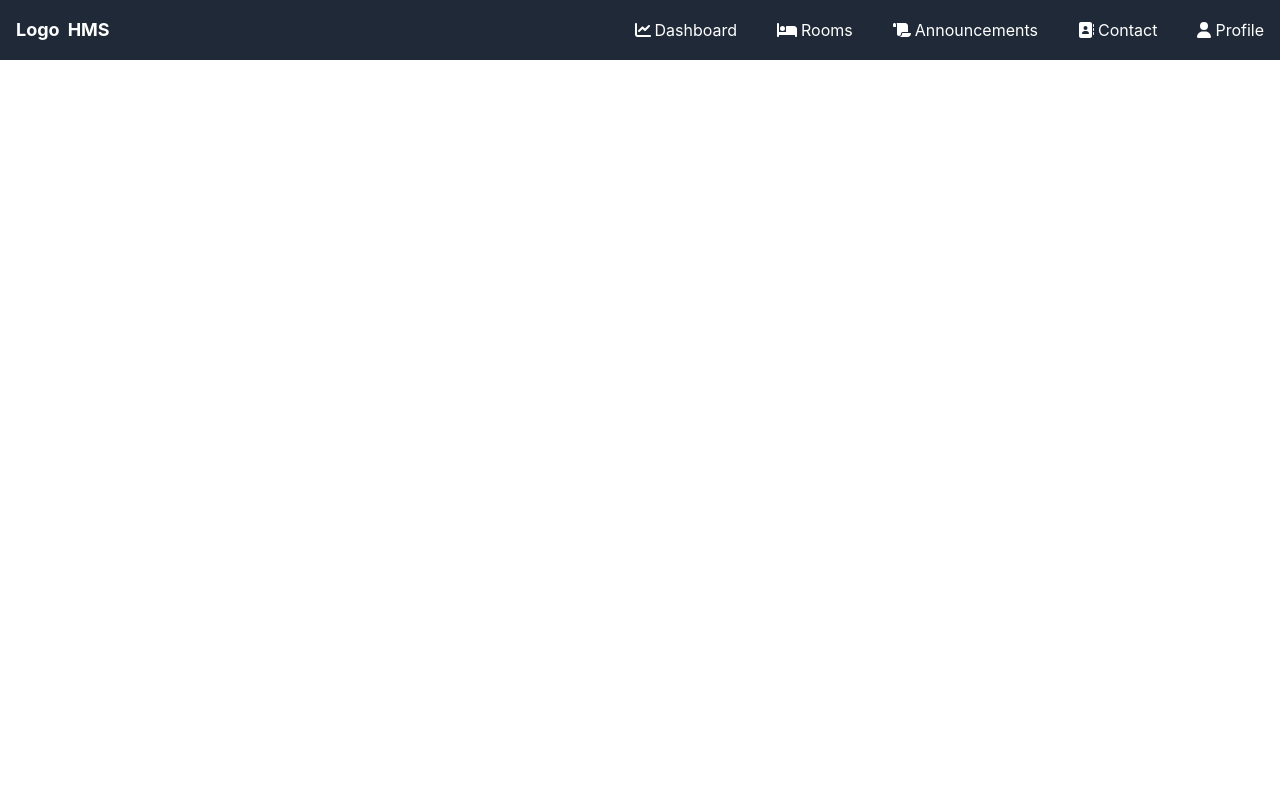
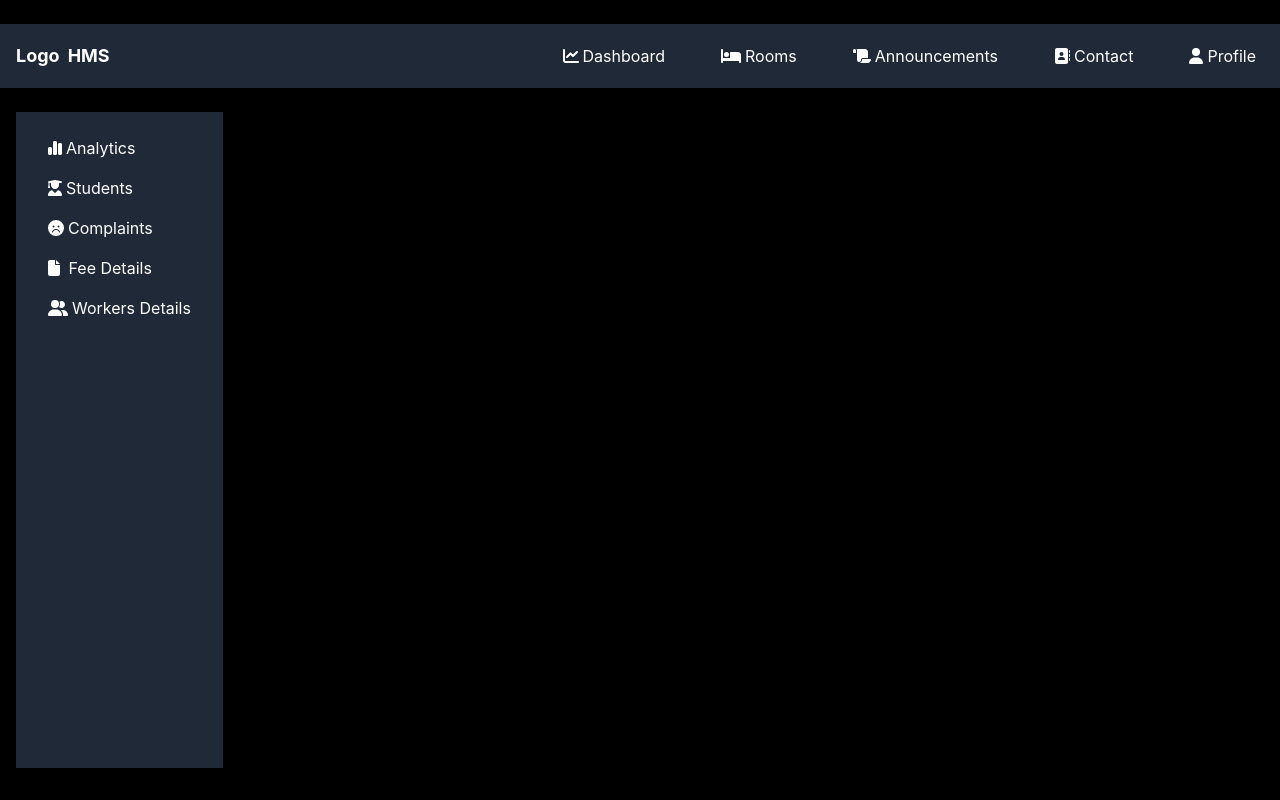
Before and after one commit to dino2580/HMS_DEPLOYED, a React (Create React App) app in the folder frontend/: page / in a window 1280 px wide. Built offline with nearby package versions, Linux system fonts and the light colour scheme.

Commit message:
Navbar added

```diff
--- a/frontend/package.json
+++ b/frontend/package.json
@@ -11,6 +11,8 @@
     "@testing-library/user-event": "^13.5.0",
     "react": "^18.2.0",
     "react-dom": "^18.2.0",
+    "react-hook-form": "^7.50.1",
+    "react-router-dom": "^6.22.2",
     "react-scripts": "5.0.1",
     "web-vitals": "^2.1.4"
   },
--- a/frontend/src/App.js
+++ b/frontend/src/App.js
@@ -1,12 +1,21 @@
-import React from 'react'
+import React from 'react';
 import { BrowserRouter as Router, Routes, Route } from 'react-router-dom';
 import './App.css';
 import Navbar from './components/Navbar';
+
+function Home() {
+  return <h1>Home Page</h1>;
+}
+
+function About() {
+  return <h1>About Page</h1>;
+}
+
 function App() {
   return (
-    <div className='bg-black'>
-      <Navbar/>
-    </div>
+      <div className="bg-black h-screen">
+        <Navbar />
+      </div>
   );
 }
 
--- a/frontend/src/components/Navbar.js
+++ b/frontend/src/components/Navbar.js
@@ -1,6 +1,6 @@
 import React, { useState } from 'react';
 import { FontAwesomeIcon } from '@fortawesome/react-fontawesome';
-import { faChartLine, faBed, faScroll, faAddressBook, faUser } from '@fortawesome/free-solid-svg-icons';
+import { faChartLine, faBed, faScroll,faFile,faUserGroup, faAddressBook,faFaceFrown, faUser,faUserGraduate,faChartSimple } from '@fortawesome/free-solid-svg-icons';
 import { Link } from 'react-router-dom';
 
 function Navbar() {
@@ -11,6 +11,9 @@ function Navbar() {
     };
 
     return (
+
+        <div className="flex flex-col h-screen bg-black">
+             // HORIZONTAL NAV BEGINS
             <nav className="bg-gray-800 p-4">
                 <div className="max-w-7xl mx-auto flex justify-between items-center">
                     <div className="flex items-center">
@@ -33,31 +36,31 @@ function Navbar() {
                     </div>
                     <ul className={`md:flex ${isOpen ? 'block' : 'hidden'} md:justify-evenly md:space-x-10`}>
                         <li>
-                        <a href="#" className="text-white hover:text-gray-300 flex items-center">
+                            <a href="#" className="text-white hover:text-gray-300 flex items-center hover:border border-gray-300 rounded-full px-2 py-1">
                                 <FontAwesomeIcon icon={faChartLine} className="mr-1" />
                                 Dashboard
                             </a>
                         </li>
                         <li>
-                        <a href="#" className="text-white hover:text-gray-300 flex items-center">
+                            <a href="#" className="text-white hover:text-gray-300 flex items-center hover:border border-gray-300 rounded-full px-2 py-1">
                                 <FontAwesomeIcon icon={faBed} className="mr-1" />
                                 Rooms
                             </a>
                         </li>
                         <li>
-                        <a href="#" className="text-white hover:text-gray-300 flex items-center">
+                            <a href="#" className="text-white hover:text-gray-300 flex items-center hover:border border-gray-300 rounded-full px-2 py-1">
                                 <FontAwesomeIcon icon={faScroll} className="mr-1" />
                                 Announcements
                             </a>
                         </li>
                         <li>
-                        <a href="#" className="text-white hover:text-gray-300 flex items-center">
+                            <a href="#" className="text-white hover:text-gray-300 flex items-center hover:border border-gray-300 rounded-full px-2 py-1">
                                 <FontAwesomeIcon icon={faAddressBook} className="mr-1" />
                                 Contact
                             </a>
                         </li>
                         <li>
-                        <a href="#" className="text-white hover:text-gray-300 flex items-center">
+                            <a href="#" className="text-white hover:text-gray-300 flex items-center hover:border border-gray-300 rounded-full px-2 py-1">
                                 <FontAwesomeIcon icon={faUser} className="mr-1" />
                                 Profile
                             </a>
@@ -65,6 +68,23 @@ function Navbar() {
                     </ul>
                 </div>
             </nav>
+            // HORIZONTAL NAV ENDS
+            <div className='flex h-screen ml-4 mb-8'>
+                <nav className='bg-gray-800 p-4  '>
+                    <div className='max-w-xl'>
+                        <ul className='text-white'>
+                            <li className='py-2 px-4 hover:bg-gray-700 cursor-pointer transition duration-300 rounded-md'> <FontAwesomeIcon className='mr-1' icon={faChartSimple} />Analytics</li>
+                            <li className='py-2 px-4 hover:bg-gray-700 cursor-pointer transition duration-300 rounded-md'><FontAwesomeIcon className='mr-1' icon={faUserGraduate} />Students</li>
+                            <li className='py-2 px-4 hover:bg-gray-700 cursor-pointer transition duration-300 rounded-md'><FontAwesomeIcon className='mr-1'  icon={faFaceFrown} />Complaints</li>
+                            <li className='py-2 px-4 hover:bg-gray-700 cursor-pointer transition duration-300 rounded-md'><FontAwesomeIcon className='mr-1' icon={faFile} /> Fee Details</li>
+                            <li className='py-2 px-4 hover:bg-gray-700 cursor-pointer transition duration-300 rounded-md'><FontAwesomeIcon className='mr-1' icon={faUserGroup} />Workers Details</li>
+                        </ul>
+                    </div>
+                </nav>
+            </div>
+        </div>
+
+
     );
 }
 
```
Also changed, not shown: 2 other files (tests, documents, lock files or other folders). Lines whose indentation alone changed are shown as unchanged.
